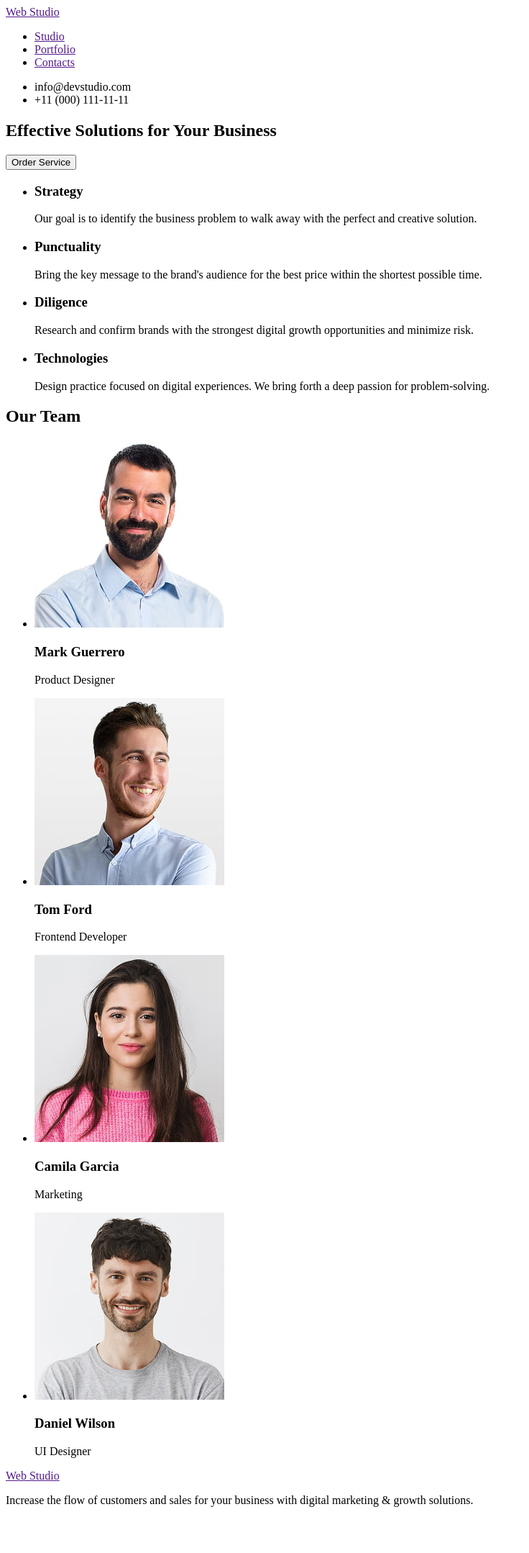
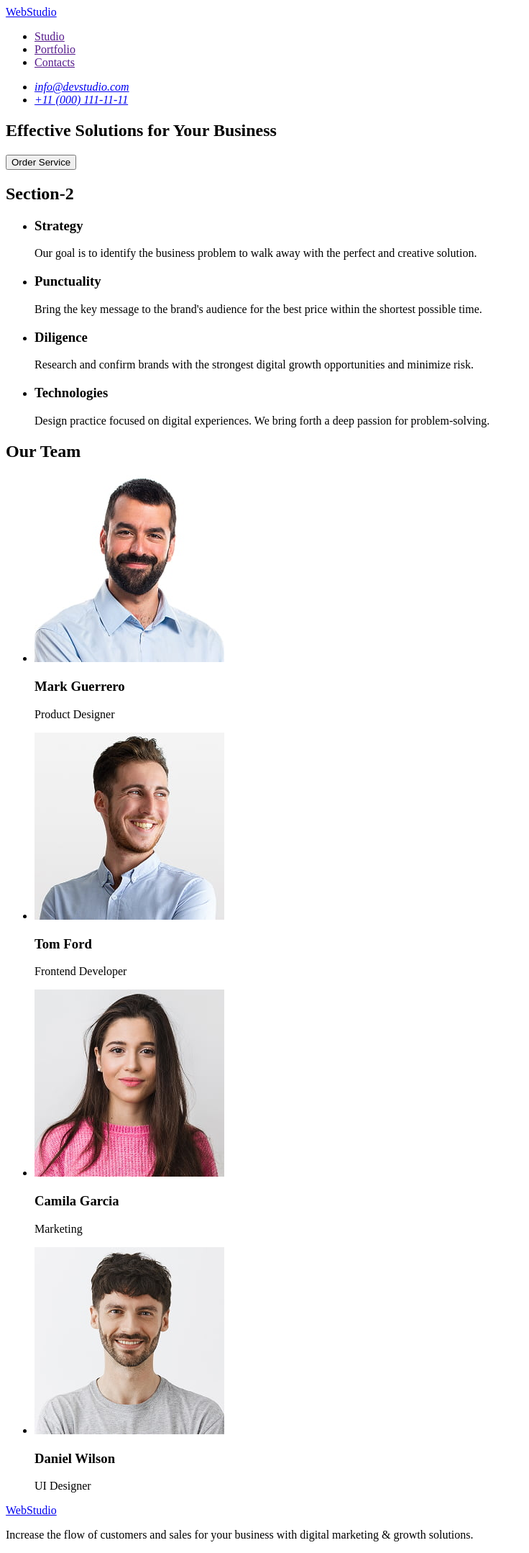
Before and after one commit to M900425/prjct, a plain HTML site: page index.html in a window 1280 px wide. Shown: the whole page at 72% size, without its empty margins (0-736 px from the left). Before the commit the page ends 2110 px from the top, so only its background shows below. Drawn offline with Linux system fonts and the light colour scheme.

Commit message:
add index file

```diff
--- a/index.html
+++ b/index.html
@@ -8,8 +8,8 @@
 
     <body>
         <header>
-            <a href="">Web Studio</a>
             <nav>
+                <a href="./index.html">WebStudio</a>
                 <ul>
                     <li>
                         <a href="">Studio</a>
@@ -23,10 +23,16 @@
                 </ul>
             </nav>
 
-            <ul>
-                <li>info@devstudio.com</li>
-                <li>+11 (000) 111-11-11</li>
-            </ul>
+            <address>
+                <ul>
+                    <li>
+                        <a href="mailto:info@devstudio.com">info@devstudio.com</a>
+                    </li>
+                    <li>
+                        <a href="tel:+110001111111">+11 (000) 111-11-11</a>
+                    </li>
+                </ul>
+            </address>
         </header>
 
         <main>
@@ -36,6 +42,7 @@
             </section>
 
             <section>
+                <h2>Section-2</h2>
                 <ul>
                     <li>
                         <h3>Strategy</h3>
@@ -64,22 +71,22 @@
                 <h2>Our Team</h2>
                 <ul>
                     <li>
-                        <img src="images/img-3.jpg" alt="product design specialist" width="264" height="260"/>
+                        <img src="./images/img-3.jpg" alt="product design specialist" width="264" height="260"/>
                         <h3>Mark Guerrero</h3>
                         <p>Product Designer</p>
                     </li>
                     <li>
-                        <img src="images/img-2.jpg" alt="Frontend development specialist" width="264" height="260"/>
+                        <img src="./images/img-2.jpg" alt="Frontend development specialist" width="264" height="260"/>
                         <h3>Tom Ford</h3>
                         <p>Frontend Developer</p>
                     </li>
                     <li>
-                        <img src="images/img-1.jpg" alt="marketing specialist" width="264" height="260"/>
+                        <img src="./images/img-1.jpg" alt="marketing specialist" width="264" height="260"/>
                         <h3>Camila Garcia</h3>
                         <p>Marketing</p>
                     </li>
                     <li>
-                        <img src="images/img.jpg" alt="ui design specialist" width="264" height="260"/>
+                        <img src="./images/img.jpg" alt="ui design specialist" width="264" height="260"/>
                         <h3>Daniel Wilson</h3>
                         <p>UI Designer</p>
                     </li>
@@ -88,7 +95,7 @@
         </main>
 
         <footer>
-            <a href="">Web Studio</a>
+            <a href="./index.html">WebStudio</a>
             <p>Increase the flow of customers and sales for your business with digital marketing & growth solutions.</p>
         </footer>
     </body>
```
